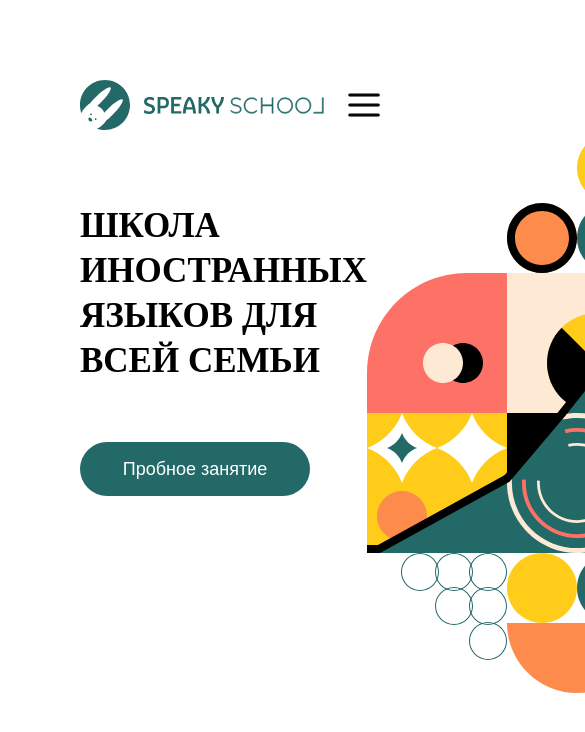
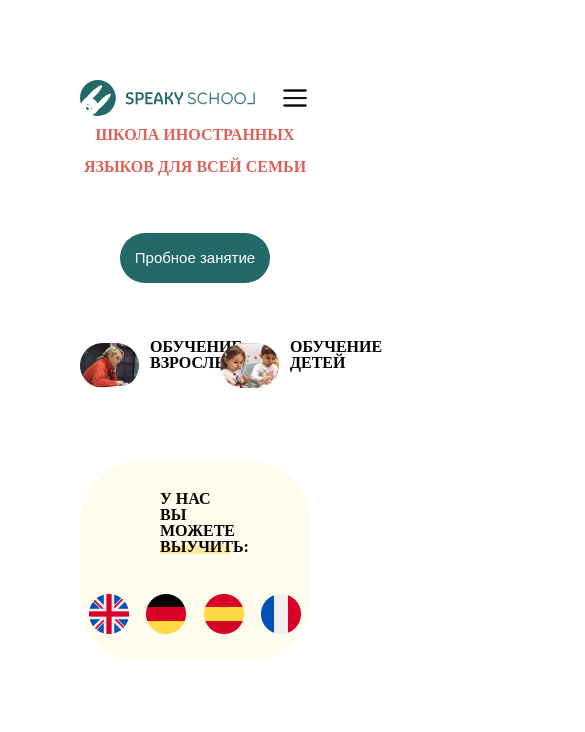
Before and after one commit to akhaibo/adaptive_website, a plain HTML site: page index.html in a window 390 px wide. Shown: the top 732 px of the page, 585 px wide, since content can reach past the window. Drawn offline with Linux system fonts and the light colour scheme.

Commit message:
section Main adaptive already done and section Study 840 and 590px

```diff
--- a/index.html
+++ b/index.html
@@ -53,7 +53,7 @@
             </div>
         </div>
 
-        <!--<div class="study-lessons">
+        <div class="study-lessons">
             <div class="study-adults">
                 <img src="img/adult.png" alt="">
                 <i>обучение взрослых</i>
@@ -87,7 +87,7 @@
                 </div>
             </div>
         </div>
-        <div class="reasons">
+        <!--<div class="reasons">
             <div class="reason-head">
                 <h2>Почему Speaky School?</h2>
                 <div></div>
--- a/style/all.css
+++ b/style/all.css
@@ -2,6 +2,7 @@
 @import url(components/base.css);
 @import url(components/header.css);
 @import url(components/main-page.css);
+@import url(components/study.css);
 @import url(components/reasons.css);
 @import url(components/lessons.css);
 @import url(components/forchildren.css);
--- a/style/components/header.css
+++ b/style/components/header.css
@@ -71,7 +71,11 @@
 }
 
 @media(max-width: 500px) {
-    .burger-menu-adaptive {
-        margin-left: 20px;
+    .burger-menu-adaptive img {
+        margin-left: 25px;
+        width: 30px;
+    }
+    .header-logo img {
+        width: 100%;
     }
 }
--- a/style/components/main-page.css
+++ b/style/components/main-page.css
@@ -10,7 +10,7 @@
     margin: 70px 0;
 }
 
-h1 {
+.main-text h1 {
     font-weight: 900;
     font-size: 35px;
     line-height: 45px;
@@ -35,81 +35,58 @@ h1 {
     background-color: rgb(254, 113, 103);
 }
 
-.study-lessons {
-    display: flex;
-    justify-content: left;
+@media(max-width: 1000px) {
+    .main-text h1 {
+        font-size: 25px;
+        line-height: 2;
+        margin-bottom: 50px;
+    }
+    .main-illustration img {
+        width: 100%;
+    }
+    .main-text button {
+        width: 160px;
+        height: 44px;
+        font-size: 14px;
+    }
 }
 
-.study-adults {
-    position: relative;
-    margin-right: 50px;
+@media(max-width: 840px){
+    .main-text h1 {
+        font-size: 18px;
+        line-height: 2;
+        margin-bottom: 50px;
+    }
 }
 
-.study-adults i {
-    position: absolute;
-    bottom: 20px;
-    left: 70px;
-    text-transform: uppercase;
-    font-size: 24px;
-    font-weight: 700;
-    background-color: #fff;
+@media(max-width: 590px){
+    .main-illustration {
+        display: none;
+    }
+    .main-text {
+        margin: 0;
+    }
+    .main-text h1 {
+        font-size: 16px;
+        text-align: center;
+        color:  rgb(222, 97, 88);
+    }
+    .main-text button {
+        align-self: center;
+        width: 150px;
+        height: 50px;
+        font-size: 15px;
+        margin-bottom: 60px;
+    }
 }
 
-.study-children {
-    position: relative;
+@media(max-width: 360px){
+    .main-text h1 {
+        font-size: 11px;
+    }
+    .main-text button {
+        width: 120px;
+        height: 35px;
+        font-size: 12px;
+    }
 }
-
-.study-children i {
-    position: absolute;
-    bottom: 20px;
-    left: 70px;
-    text-transform: uppercase;
-    font-size: 24px;
-    font-weight: 700;
-    background-color: #fff;
-}
-
-.study-language {
-    margin: 70px 0;
-    height: 274px;
-    display: flex;
-    flex-direction: column;
-    background-color: #FFFBED;
-    border-radius: 60px;
-}
-
-.study-block {
-    margin: 75px 0 40px 213px;
-    text-transform: uppercase;
-    font-weight: 700;
-    margin-right: auto;
-}
-
-.study-block h2 {
-    position: relative;
-    z-index: 1;
-}
-
-.study-block div {
-    background-color: #FFECA0;
-    height: 9px;
-    position: relative;
-    top: -10px;
-    left: 0;
-    z-index: 0;
-}
-
-.study-different--lang {
-    display: flex;
-    justify-content: space-around;
-    align-items: center;
-}
-
-.study-different--lang div {
-    display: flex;
-    align-items: center;
-}
-
-.study-different--lang a {
-    padding-left: 30px;
-}
--- /dev/null
+++ b/style/components/study.css
@@ -0,0 +1,115 @@
+.study-lessons {
+    display: flex;
+    justify-content: left;
+}
+
+.study-adults {
+    position: relative;
+    margin-right: 50px;
+}
+
+.study-adults i {
+    position: absolute;
+    bottom: 20px;
+    left: 70px;
+    text-transform: uppercase;
+    font-size: 24px;
+    font-weight: 700;
+    background-color: #fff;
+}
+
+.study-children {
+    position: relative;
+}
+
+.study-children i {
+    position: absolute;
+    bottom: 20px;
+    left: 70px;
+    text-transform: uppercase;
+    font-size: 24px;
+    font-weight: 700;
+    background-color: #fff;
+}
+
+.study-language {
+    margin: 70px 0;
+    height: 274px;
+    display: flex;
+    flex-direction: column;
+    background-color: #FFFBED;
+    border-radius: 60px;
+}
+
+.study-block {
+    margin: 75px 0 40px 213px;
+    text-transform: uppercase;
+    font-weight: 700;
+    margin-right: auto;
+}
+
+.study-block h2 {
+    position: relative;
+    z-index: 1;
+}
+
+.study-block div {
+    background-color: #FFECA0;
+    height: 9px;
+    position: relative;
+    top: -10px;
+    left: 0;
+    z-index: 0;
+}
+
+.study-different--lang {
+    display: flex;
+    justify-content: space-around;
+    align-items: center;
+}
+
+.study-different--lang div {
+    display: flex;
+    align-items: center;
+}
+
+.study-different--lang a {
+    padding-left: 30px;
+}
+
+@media(max-width: 840px) {
+    .study-lessons img {
+        width: 65%;
+    }
+    .study-lessons i {
+        font-size: 16px;
+    }
+    .study-different--lang a {
+        display: none;
+    }
+    .study-block {
+        margin: 30px 20px 30px 200px;
+        text-transform: uppercase;
+        font-weight: 700;
+        margin-right: auto;
+    }
+    .study-language {
+        height: 200px;
+    }
+}
+
+@media(max-width: 590px) {
+    .study-block {
+        margin: 30px 80px;
+    }
+}
+
+/* @media(max-width: 360px) {
+    .study-lessons img {
+        display: none;
+    }
+    .study-lessons i {
+        position: none;
+        font-size: 12px;
+    }
+} */
```
Also changed, not shown: 1 other file.
